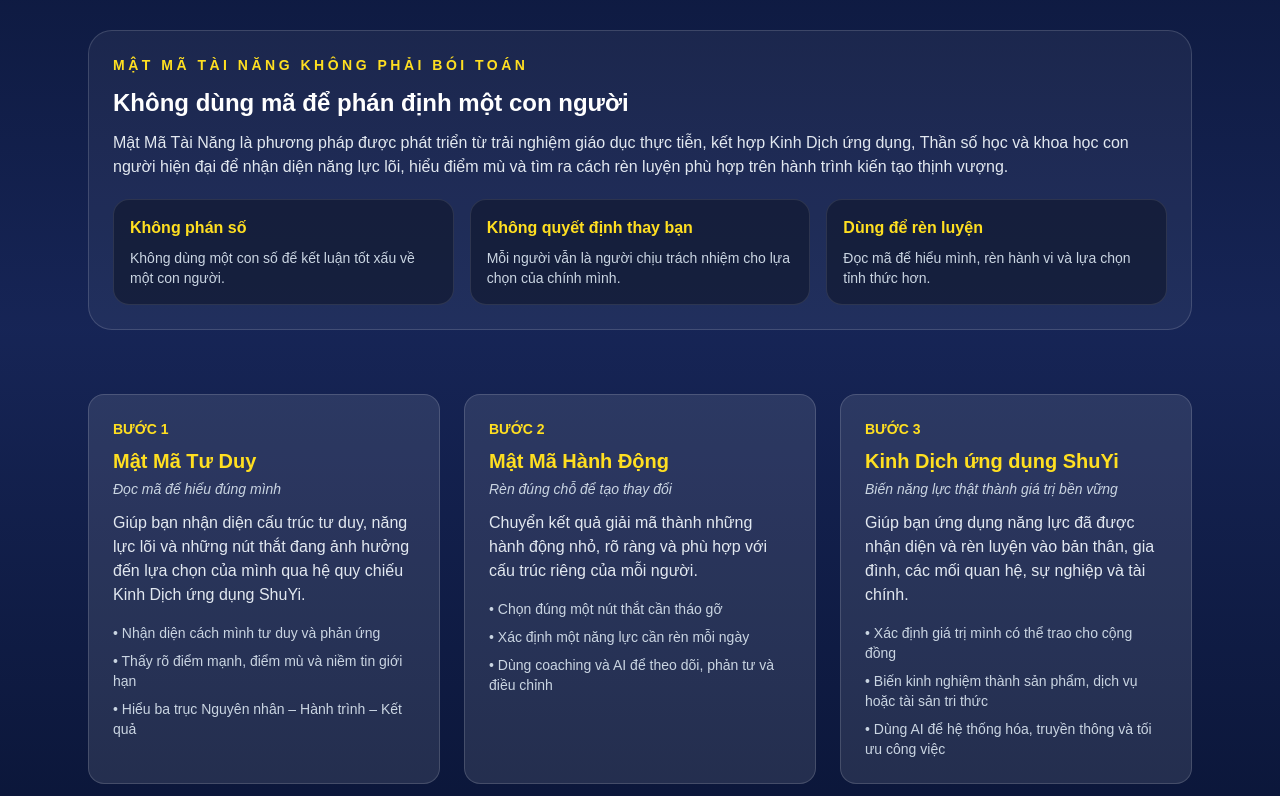
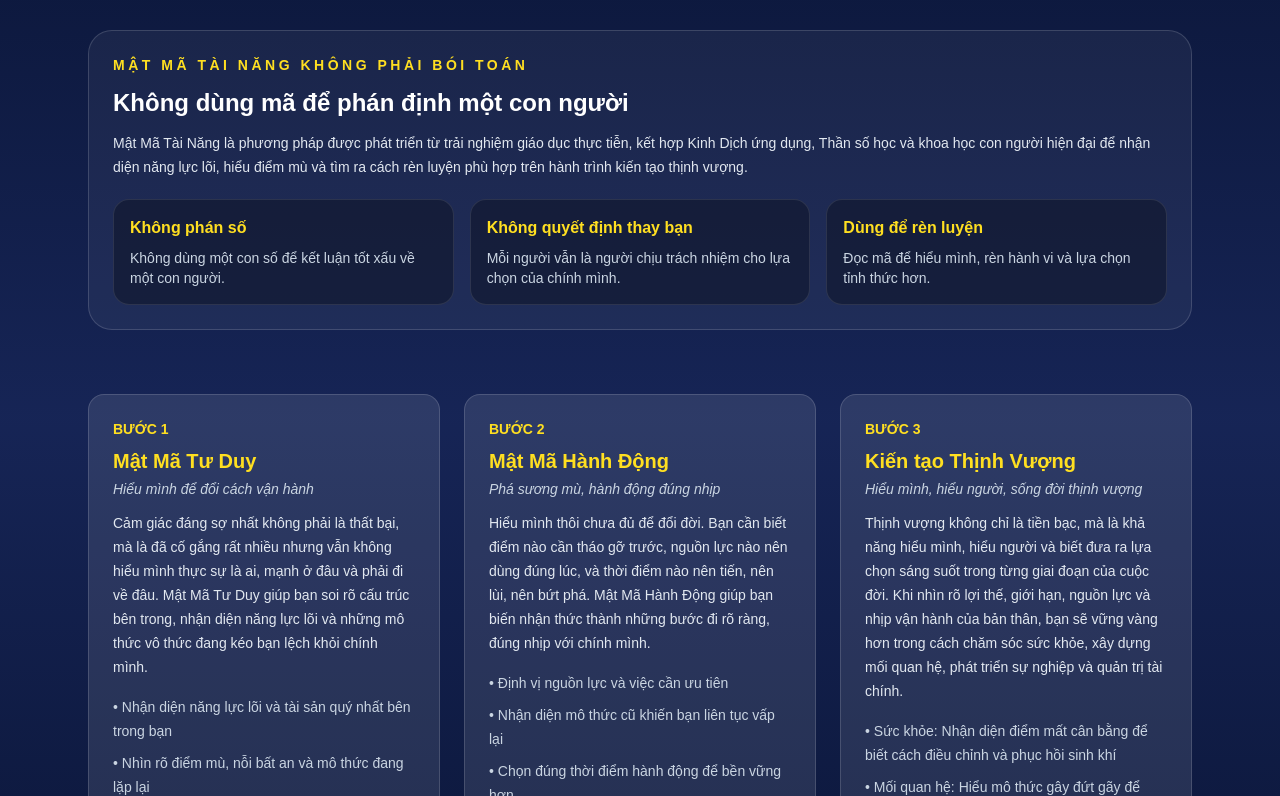
Before and after one commit to lanmatmathinhvuong-dot/mtmv, a Next.js app: page / in a window 1280 px wide. Shown: the part 804-1600 px from the top of the page. Built offline with nearby package versions, Linux system fonts and the light colour scheme; no server answers.

Commit message:
cap nhat noi dung ba buoc mat ma tai nang

```diff
--- a/app/page.tsx
+++ b/app/page.tsx
@@ -82,7 +82,7 @@ setGhiChuDacBiet("");
   <h2 className="mt-3 text-2xl font-bold text-white">
     Mỗi người đều có một bản hướng dẫn bên trong
   </h2>
-  <p className="mt-3 text-slate-200">
+ <p className="mt-3 text-sm leading-6 text-slate-200">
   Kết hợp trí tuệ cổ xưa như Kinh Dịch ứng dụng, Thần số học với khoa học con người hiện đại để nhận diện tài năng, hiểu điểm mù và tìm ra phương pháp rèn luyện phù hợp trên hành trình kiến tạo thịnh vượng.
   </p>
   <p className="mt-4 font-semibold text-yellow-300">
@@ -99,7 +99,7 @@ setGhiChuDacBiet("");
   <h2 className="mt-3 text-2xl font-bold text-white">
     Không dùng mã để phán định một con người
   </h2>
-  <p className="mt-3 text-slate-200">
+  <p className="mt-3 text-sm leading-6 text-slate-200">
    Mật Mã Tài Năng là phương pháp được phát triển từ trải nghiệm giáo dục thực tiễn, kết hợp Kinh Dịch ứng dụng, Thần số học và khoa học con người hiện đại để nhận diện năng lực lõi, hiểu điểm mù và tìm ra cách rèn luyện phù hợp trên hành trình kiến tạo thịnh vượng.
   </p>
   <div className="mt-5 grid gap-4 md:grid-cols-3">
@@ -131,16 +131,15 @@ setGhiChuDacBiet("");
   <p className="text-sm font-bold text-yellow-300">BƯỚC 1</p>
   <h2 className="mt-2 text-xl font-bold text-yellow-300">Mật Mã Tư Duy</h2>
   <p className="mt-1 text-sm italic text-slate-300">
-    Đọc mã để hiểu đúng mình
+    Hiểu mình để đổi cách vận hành
   </p>
-  <p className="mt-3 text-slate-200">
-    Giúp bạn nhận diện cấu trúc tư duy, năng lực lõi và những nút thắt
-    đang ảnh hưởng đến lựa chọn của mình qua hệ quy chiếu Kinh Dịch ứng dụng ShuYi.
-  </p>
-  <ul className="mt-4 space-y-2 text-sm text-slate-300">
-    <li>• Nhận diện cách mình tư duy và phản ứng</li>
-    <li>• Thấy rõ điểm mạnh, điểm mù và niềm tin giới hạn</li>
-    <li>• Hiểu ba trục Nguyên nhân – Hành trình – Kết quả</li>
+  <p className="mt-3 text-sm leading-6 text-slate-200">
+  Cảm giác đáng sợ nhất không phải là thất bại, mà là đã cố gắng rất nhiều nhưng vẫn không hiểu mình thực sự là ai, mạnh ở đâu và phải đi về đâu. Mật Mã Tư Duy giúp bạn soi rõ cấu trúc bên trong, nhận diện năng lực lõi và những mô thức vô thức đang kéo bạn lệch khỏi chính mình.
+</p>
+  <ul className="mt-4 space-y-2 text-sm leading-6 text-slate-300">
+    <li>• Nhận diện năng lực lõi và tài sản quý nhất bên trong bạn</li>
+    <li>• Nhìn rõ điểm mù, nỗi bất an và mô thức đang lặp lại</li>
+    <li>• Tìm cách rèn luyện phù hợp để đưa ra lựa chọn sáng suốt hơn</li>
   </ul>
 </div>
 
@@ -148,32 +147,31 @@ setGhiChuDacBiet("");
   <p className="text-sm font-bold text-yellow-300">BƯỚC 2</p>
   <h2 className="mt-2 text-xl font-bold text-yellow-300">Mật Mã Hành Động</h2>
   <p className="mt-1 text-sm italic text-slate-300">
-    Rèn đúng chỗ để tạo thay đổi
+    Phá sương mù, hành động đúng nhịp
   </p>
-  <p className="mt-3 text-slate-200">
-    Chuyển kết quả giải mã thành những hành động nhỏ, rõ ràng và phù hợp
-    với cấu trúc riêng của mỗi người.
+  <p className="mt-3 text-sm leading-6 text-slate-200">
+   Hiểu mình thôi chưa đủ để đổi đời. Bạn cần biết điểm nào cần tháo gỡ trước, nguồn lực nào nên dùng đúng lúc, và thời điểm nào nên tiến, nên lùi, nên bứt phá. Mật Mã Hành Động giúp bạn biến nhận thức thành những bước đi rõ ràng, đúng nhịp với chính mình.
   </p>
-  <ul className="mt-4 space-y-2 text-sm text-slate-300">
-    <li>• Chọn đúng một nút thắt cần tháo gỡ</li>
-    <li>• Xác định một năng lực cần rèn mỗi ngày</li>
-    <li>• Dùng coaching và AI để theo dõi, phản tư và điều chỉnh</li>
+  <ul className="mt-4 space-y-2 text-sm leading-6 text-slate-300">
+    <li>• Định vị nguồn lực và việc cần ưu tiên</li>
+    <li>• Nhận diện mô thức cũ khiến bạn liên tục vấp lại</li>
+    <li>• Chọn đúng thời điểm hành động để bền vững hơn</li>
   </ul>
 </div>
 <div className="rounded-2xl border border-white/15 bg-white/10 p-6 text-left">
   <p className="text-sm font-bold text-yellow-300">BƯỚC 3</p>
-  <h2 className="mt-2 text-xl font-bold text-yellow-300">Kinh Dịch ứng dụng ShuYi</h2>
+  <h2 className="mt-2 text-xl font-bold text-yellow-300">Kiến tạo Thịnh Vượng</h2>
   <p className="mt-1 text-sm italic text-slate-300">
-    Biến năng lực thật thành giá trị bền vững
+    Hiểu mình, hiểu người, sống đời thịnh vượng
   </p>
-  <p className="mt-3 text-slate-200">
-    Giúp bạn ứng dụng năng lực đã được nhận diện và rèn luyện vào bản thân,
-    gia đình, các mối quan hệ, sự nghiệp và tài chính.
+  <p className="mt-3 text-sm leading-6 text-slate-200">
+    Thịnh vượng không chỉ là tiền bạc, mà là khả năng hiểu mình, hiểu người và biết đưa ra lựa chọn sáng suốt trong từng giai đoạn của cuộc đời. Khi nhìn rõ lợi thế, giới hạn, nguồn lực và nhịp vận hành của bản thân, bạn sẽ vững vàng hơn trong cách chăm sóc sức khỏe, xây dựng mối quan hệ, phát triển sự nghiệp và quản trị tài chính.
   </p>
-  <ul className="mt-4 space-y-2 text-sm text-slate-300">
-    <li>• Xác định giá trị mình có thể trao cho cộng đồng</li>
-    <li>• Biến kinh nghiệm thành sản phẩm, dịch vụ hoặc tài sản tri thức</li>
-    <li>• Dùng AI để hệ thống hóa, truyền thông và tối ưu công việc</li>
+  <ul className="mt-4 space-y-2 text-sm leading-6 text-slate-300">
+    <li>• Sức khỏe: Nhận diện điểm mất cân bằng để biết cách điều chỉnh và phục hồi sinh khí</li>
+    <li>• Mối quan hệ: Hiểu mô thức gây đứt gãy để kiến tạo sự hòa hợp</li>
+    <li>• Sự nghiệp: Chọn đúng thế mạnh, đúng thời điểm và đúng người đồng hành</li>
+    <li>• Tài chính: Quản trị nguồn lực, cơ hội và dòng tiền hiệu quả hơn</li>
   </ul>
 </div>
         </section>
```
